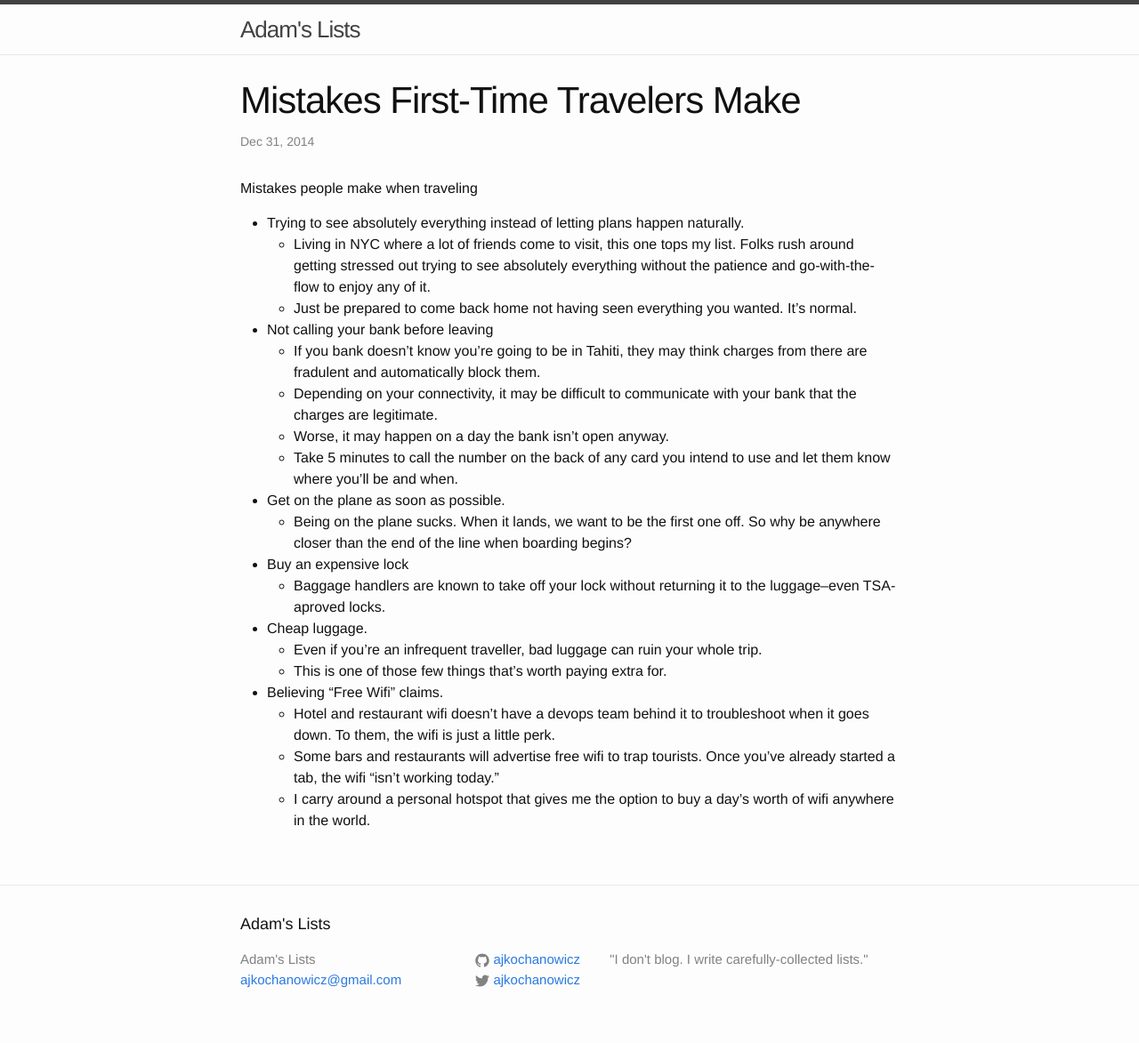
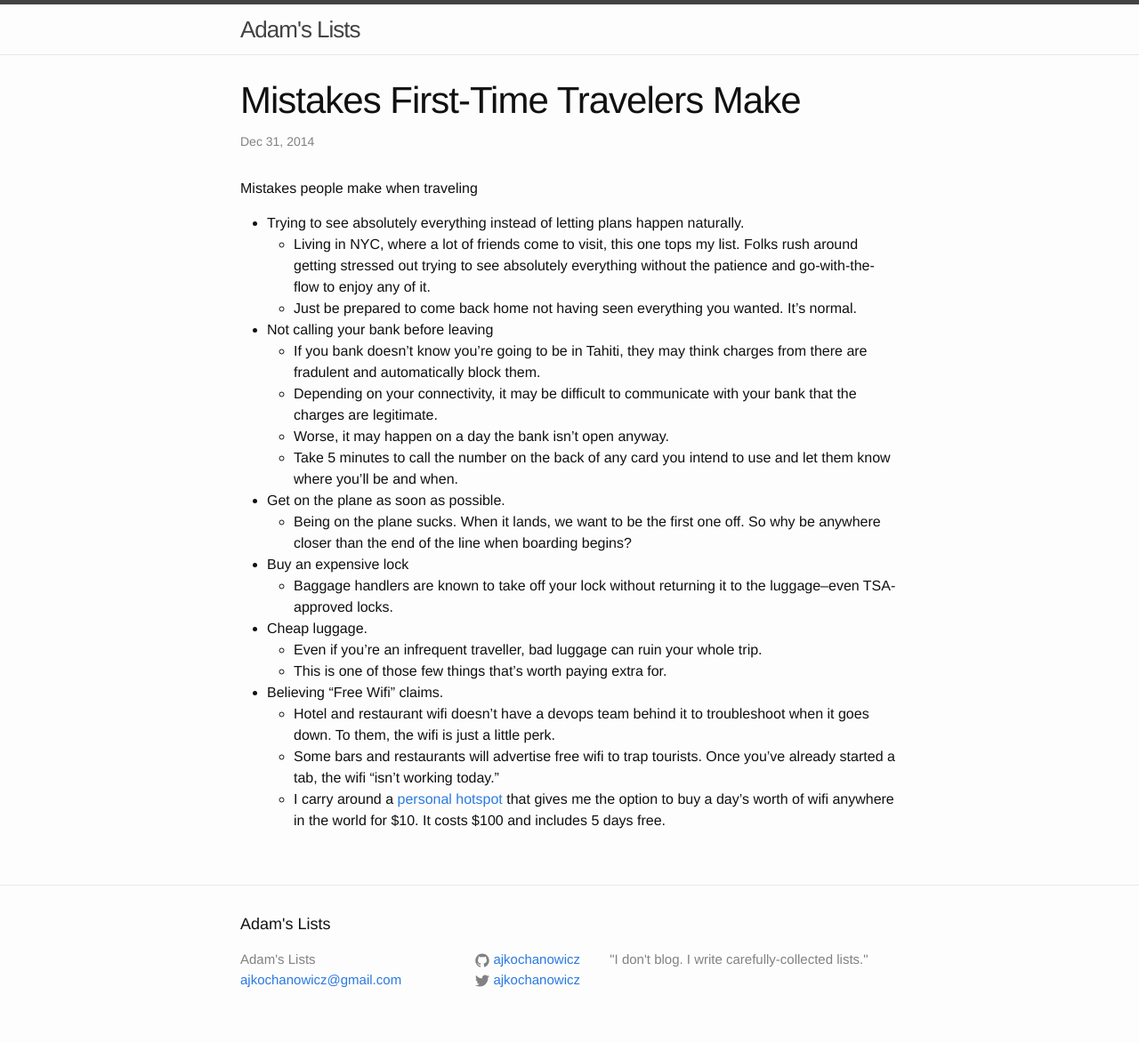
Before and after one commit to adamjgrant/blog, a Jekyll site: the page built from _posts/2014-12-31-mistakes-first-time-travelers-make.md, in a window 1280 px wide. Shown: the whole page at 89% size. Built offline with Jekyll 4.4.1, drawn with Linux system fonts in a browser that asks for light colours; comment, search, counter and statistics services are not loaded.

Commit message:
Typo corrections

```diff
--- a/_posts/2014-12-31-mistakes-first-time-travelers-make.md
+++ b/_posts/2014-12-31-mistakes-first-time-travelers-make.md
@@ -7,7 +7,7 @@
 Mistakes people make when traveling
 
 - Trying to see absolutely everything instead of letting plans happen naturally.
-  - Living in NYC where a lot of friends come to visit, this one tops my list. Folks rush around getting stressed out trying to see absolutely everything without the patience and go-with-the-flow to enjoy any of it.
+  - Living in NYC, where a lot of friends come to visit, this one tops my list. Folks rush around getting stressed out trying to see absolutely everything without the patience and go-with-the-flow to enjoy any of it.
   - Just be prepared to come back home not having seen everything you wanted. It's normal.
 - Not calling your bank before leaving
   - If you bank doesn't know you're going to be in Tahiti, they may think charges from there are fradulent and automatically block them.
@@ -17,11 +17,11 @@
 - Get on the plane as soon as possible.
   - Being on the plane sucks. When it lands, we want to be the first one off. So why be anywhere closer than the end of the line when boarding begins?
 - Buy an expensive lock
-  - Baggage handlers are known to take off your lock without returning it to the luggage--even TSA-aproved locks.
+  - Baggage handlers are known to take off your lock without returning it to the luggage--even TSA-approved locks.
 - Cheap luggage.
   - Even if you're an infrequent traveller, bad luggage can ruin your whole trip.
   - This is one of those few things that's worth paying extra for.
 - Believing "Free Wifi" claims.
   - Hotel and restaurant wifi doesn't have a devops team behind it to troubleshoot when it goes down. To them, the wifi is just a little perk.
   - Some bars and restaurants will advertise free wifi to trap tourists. Once you've already started a tab, the wifi "isn't working today."
-  - I carry around a personal hotspot that gives me the option to buy a day's worth of wifi anywhere in the world.
+  - I carry around a [personal hotspot](http://www.amazon.com/gp/product/B00LT8S5UE/ref=oh_aui_detailpage_o00_s00?ie=UTF8&psc=1) that gives me the option to buy a day's worth of wifi anywhere in the world for $10. It costs $100 and includes 5 days free.
```
